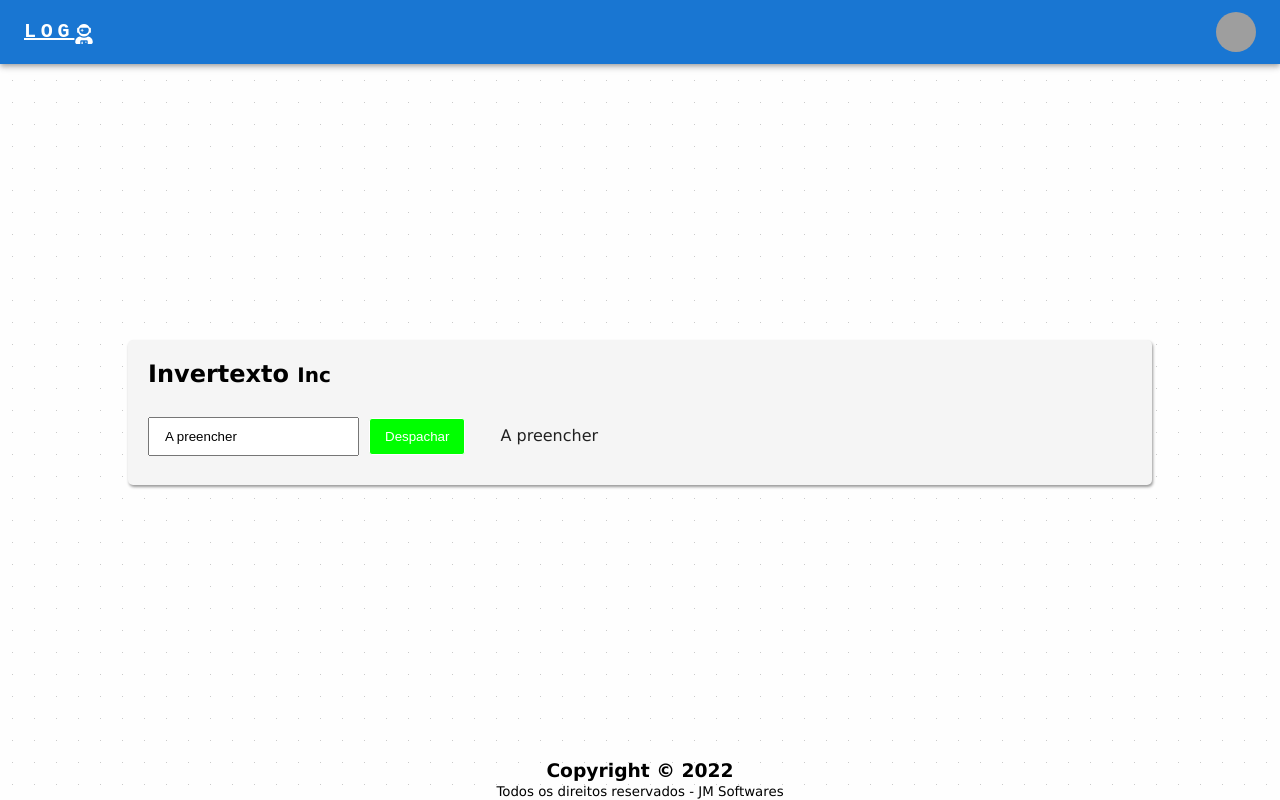
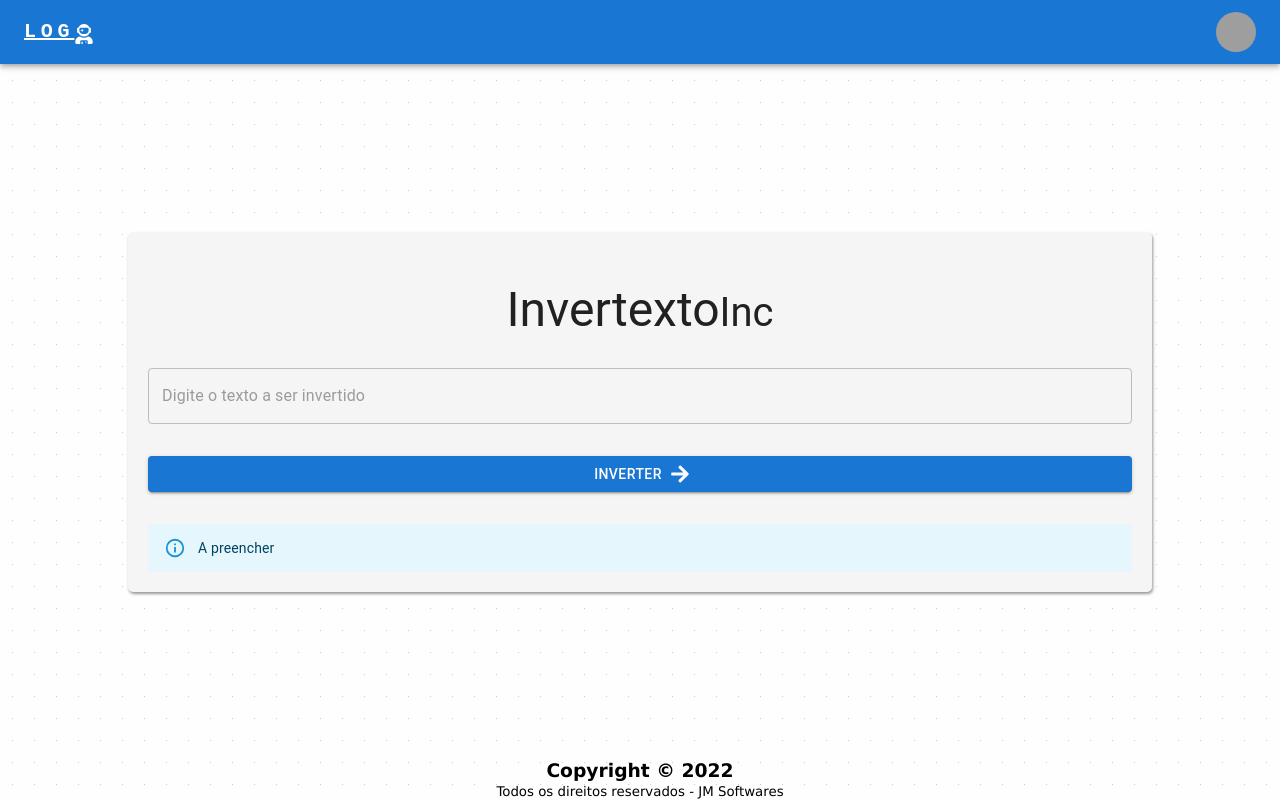
Before and after one commit to jrmsjorgesilva/Curso-react-Joao-Ribeiro, a React (Create React App) app: page /invertexto in a window 1280 px wide. Built offline with nearby package versions, Linux system fonts and the light colour scheme; grey boxes are pictures that could not be loaded.

Commit message:
refatoração de componentes

```diff
--- a/src/componentes/Invertexto.js
+++ b/src/componentes/Invertexto.js
@@ -1,39 +1,67 @@
 import React from 'react'
 import { useState } from 'react'
-import { connect, useSelector, useDispatch } from 'react-redux'
+import { useSelector, useDispatch } from 'react-redux'
 import { actionInvertexto } from './Redux/Actions/InvertextoActions'
+import { TextField, Typography, Button, Stack, Alert, IconButton } from '@mui/material'
+import { FaArrowRight, FaTimes } from 'react-icons/fa'
 
 const Invertexto = () => {
 
-  // const [text, setText] = useState(() => '');
-  const text = useSelector(state => state.InvertextoReducer.text);
+  const [text, setText] = useState(() => '');
+  const invertext = useSelector(state => state.InvertextoReducer.text);
 
-  console.log("INVERTEXTO REDUCER TEXT (USE SELECTOR)", text);
+  console.log("INVERTEXTO REDUCER", text);
 
   const dispatch = useDispatch();
 
-  const escreveTexto = (e) => {
-    // setText(e.target.value);
-    console.log("fsdfsdf", text)
-  }
-
-
   return(
     <div className='app__container'>
-      <h3 className='app__title'>Invertexto <small>Inc</small></h3>
-      <p>
-        <input
+
+      <Typography
+        gutterBottom
+        variant="h3"
+        component="div"
+        className='center'
+        margin='30px 5px'
+      >
+        Invertexto
+        <small>
+          Inc
+        </small>
+      </Typography>
+
+      <Stack direction='column' spacing={4}>
+
+        <TextField
+          autofocus
+          variant='outlined'
           className='app__input'
           type="text"
           placeholder="Digite o texto a ser invertido"
           value={text}
-          onChange={(e) => escreveTexto(e)}
+          onChange={(e) => setText(e.target.value)}
         />
-        <button className='app__btn' onClick={() => dispatch(actionInvertexto())}>Despachar</button>
-        <span style={{ margin: '0px 25px' }}>
-          {text}
-        </span>
-      </p>
+
+        <Button
+          variant='contained'
+          className='app__btn'
+          endIcon={<FaArrowRight />}
+          onClick={() => dispatch(actionInvertexto(text))}
+        >
+          Inverter
+        </Button>
+
+        <Alert
+          severity="info"
+        >
+          <Typography
+            variant="p"
+          >
+            {invertext}
+          </Typography>
+        </Alert>
+
+      </Stack>
 
     </div>
   )
--- a/src/componentes/Redux/Actions/InvertextoActions.js
+++ b/src/componentes/Redux/Actions/InvertextoActions.js
@@ -1,15 +1,15 @@
-import React from 'react'
-
 // action constant
 const INVERTEXTO = 'INVERTEXTO';
 
 // actions
-const actionInvertexto = () => {
+const actionInvertexto = (value) => {
   return {
-    type: INVERTEXTO
+    type: INVERTEXTO,
+    payload: value
   }
 }
 
 export {
-  actionInvertexto
+  INVERTEXTO,
+  actionInvertexto,
 }
--- a/src/componentes/Redux/Reducers/InvertextoReducer.js
+++ b/src/componentes/Redux/Reducers/InvertextoReducer.js
@@ -1,16 +1,18 @@
 import React from 'react'
+import { INVERTEXTO } from '../Actions/InvertextoActions';
 
 
 const INITIAL_INVERTEXTO = {
   text: 'A preencher'
 }
 
-export default function InvertextoReducer(state = INITIAL_INVERTEXTO, action) {
+const InvertextoReducer = (state = INITIAL_INVERTEXTO, action) => {
   switch (action.type) {
-      case 'INVERTEXTO':
-        return { text: 'texto foi preenchido'}
-      break;
+    case INVERTEXTO:
+      return { text: action.payload.split('').reverse().join('') };
     default:
       return state
   }
 }
+
+export default InvertextoReducer;
```
